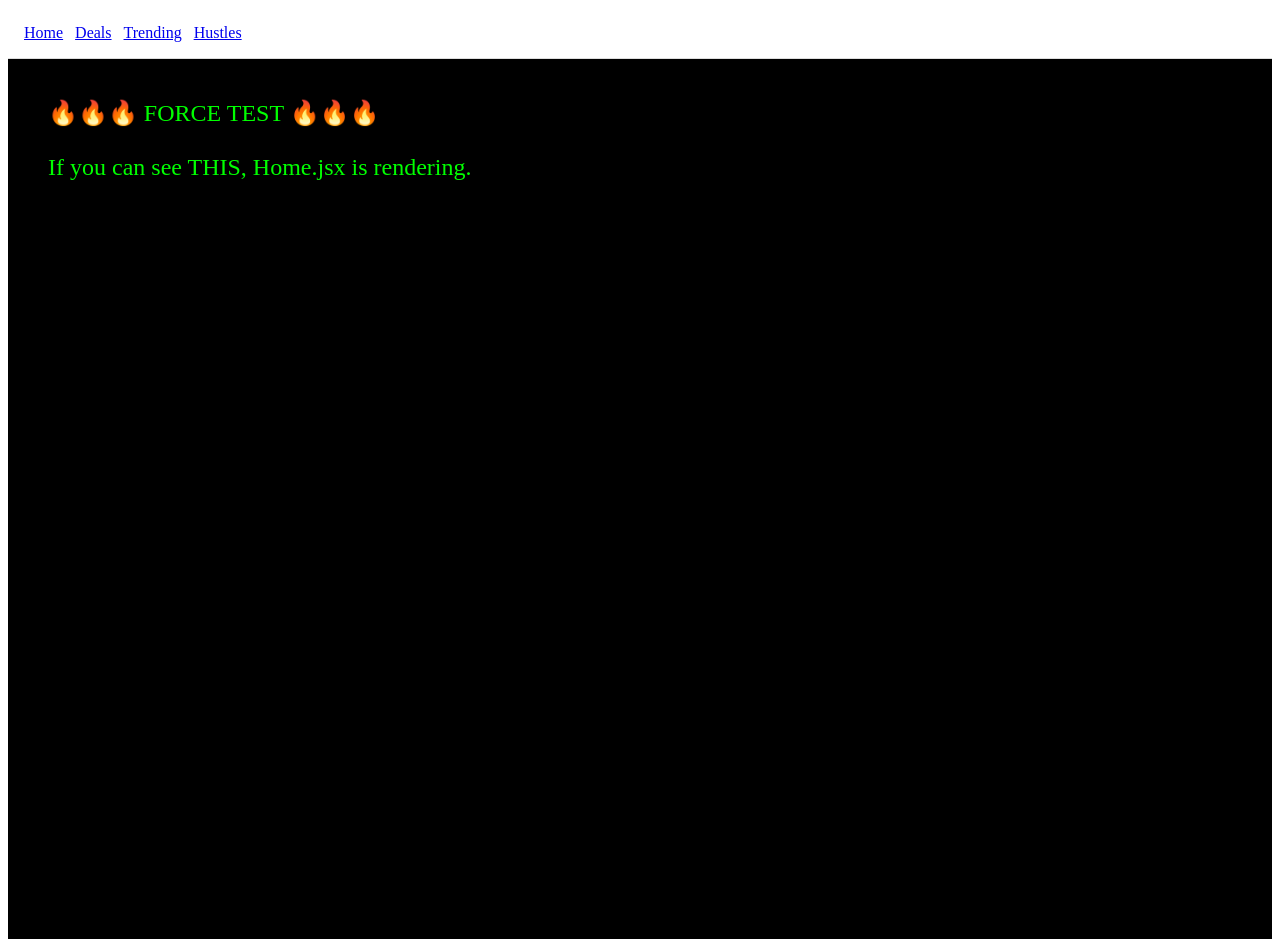
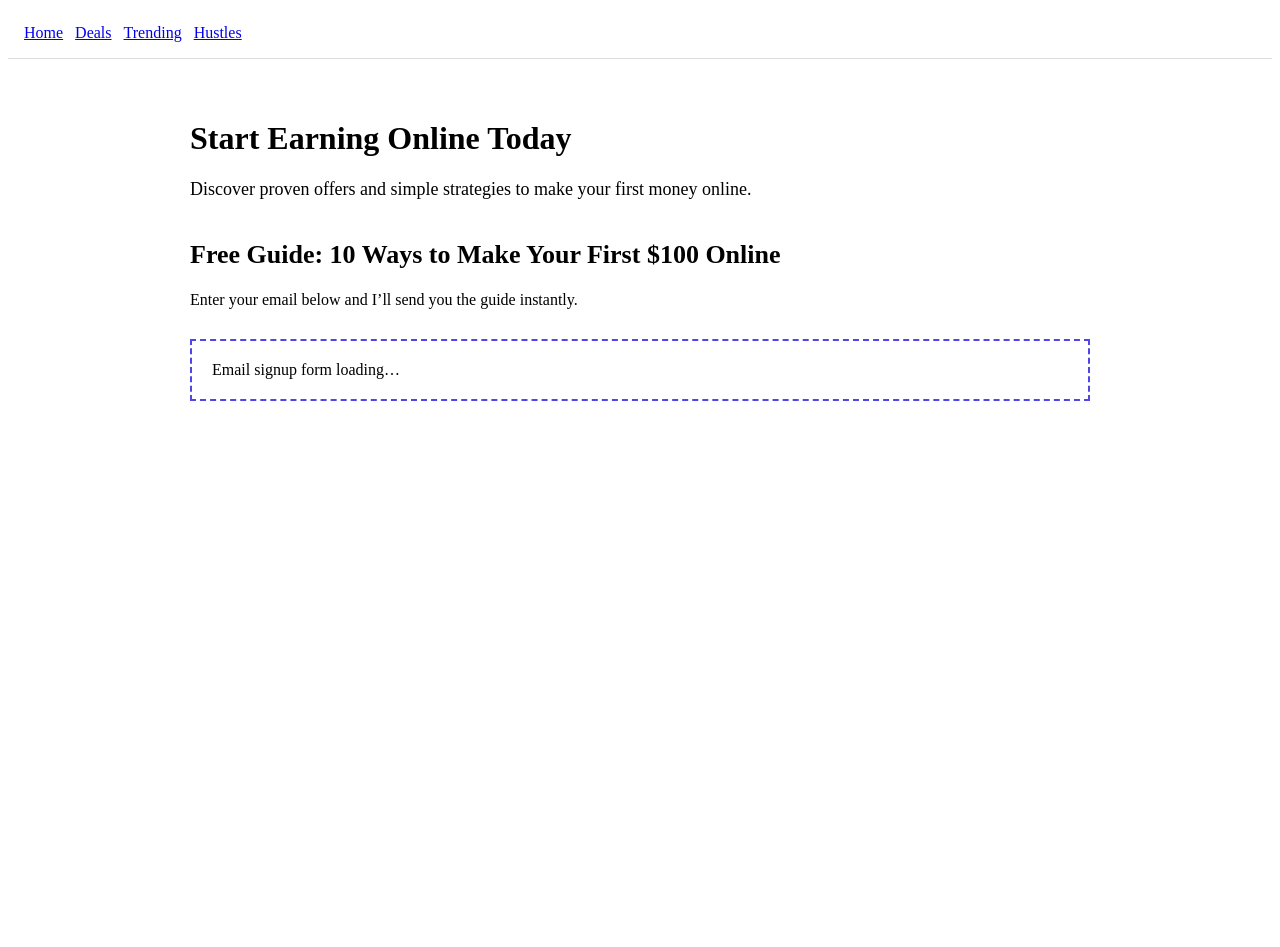
Before and after one commit to DemetriusK8/money-maker-vite-allinone, a React (Vite) app: page /#/ in a window 1280 px wide. After the commit the page ends 800 px from the top, so only its background shows below. Built offline with nearby package versions, Linux system fonts and the light colour scheme.

Commit message:
Update Home.jsx

```diff
--- a/src/pages/Home.jsx
+++ b/src/pages/Home.jsx
@@ -1,15 +1,33 @@
 export default function Home() {
   return (
-    <div style={{
-      background: "black",
-      color: "lime",
-      minHeight: "100vh",
-      padding: "40px",
-      fontSize: "24px"
-    }}>
-      🔥🔥🔥 FORCE TEST 🔥🔥🔥
-      <br /><br />
-      If you can see THIS, Home.jsx is rendering.
-    </div>
+    <main style={{ padding: "40px", maxWidth: "900px", margin: "0 auto" }}>
+      <h1 style={{ fontSize: "32px", fontWeight: "bold" }}>
+        Start Earning Online Today
+      </h1>
+
+      <p style={{ marginTop: "12px", fontSize: "18px" }}>
+        Discover proven offers and simple strategies to make your first money online.
+      </p>
+
+      <h2 style={{ marginTop: "40px", fontSize: "26px" }}>
+        Free Guide: 10 Ways to Make Your First $100 Online
+      </h2>
+
+      <p style={{ marginTop: "10px" }}>
+        Enter your email below and I’ll send you the guide instantly.
+      </p>
+
+      {/* MAILERLITE FORM WILL GO HERE */}
+      <div
+        id="ml-form-placeholder"
+        style={{
+          marginTop: "30px",
+          padding: "20px",
+          border: "2px dashed #4f46e5",
+        }}
+      >
+        Email signup form loading…
+      </div>
+    </main>
   );
 }
```
